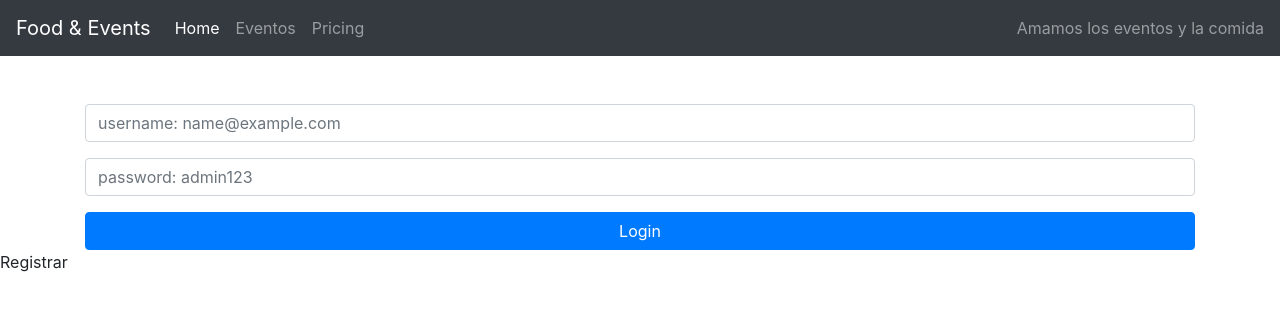
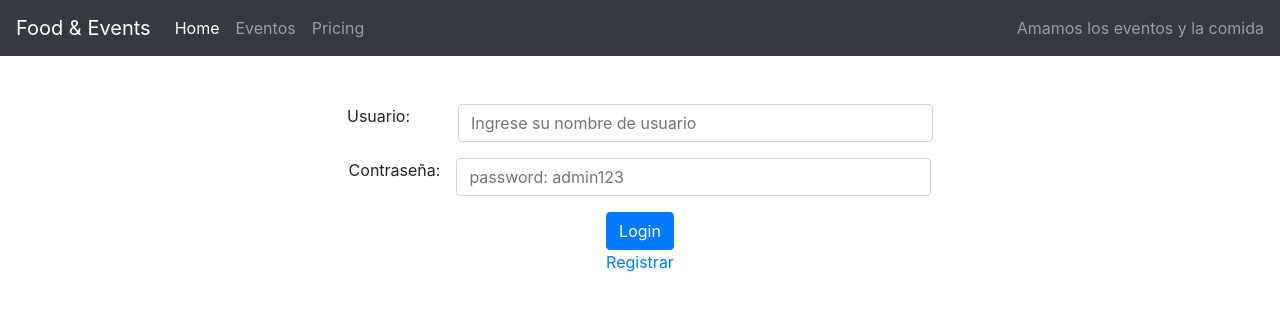
Before and after one commit to NicoRB28/ttps-spring-frontend, an Angular app: page /login in a window 1280 px wide. Shown: the top 310 px of the page. Built offline with nearby package versions, Linux system fonts and the light colour scheme.

Commit message:
modifico el layout de login

```diff
--- a/src/app/modules/user/login/login.component.html
+++ b/src/app/modules/user/login/login.component.html
@@ -1,12 +1,28 @@
 <div class="container mt-5">
   <form [formGroup]="loginForm" (ngSubmit)="onSubmit()">
-      <div class="form-group">
-          <input type="email" class="form-control" formControlName="username" required placeholder="username: name@example.com">
+      <div class="form-group row justify-content-center">
+          <label for="username" class=" mr-5">Usuario:</label>
+          <input
+            id="username"
+            type="email"
+            class="form-control col-md-5"
+            formControlName="username"
+            required placeholder="Ingrese su nombre de usuario">
       </div>
-      <div class="form-group">
-          <input type="password" class="form-control" formControlName="password" required placeholder="password: admin123">
+      <div class="form-group row justify-content-center">
+          <label for="password" class="mr-3">Contraseña:</label>
+          <input
+            id="password"
+            type="password"
+            class="form-control col-md-5 justify-content-center"
+            formControlName="password"
+            required placeholder="password: admin123">
       </div>
-      <button type="submit" class="btn btn-primary btn-block">Login</button>
+      <div class="row justify-content-center">
+        <button type="submit" class="btn btn-primary">Login</button>
+      </div>
   </form>
 </div>
-<a routerLink='/register'>Registrar</a>
+<div class=" col d-flex justify-content-center">
+  <a href="/register">Registrar</a>
+</div>
--- a/src/app/modules/user/user.module.ts
+++ b/src/app/modules/user/user.module.ts
@@ -3,6 +3,8 @@ import { ShareModule } from '../share/share.module';
 import { RegisterComponent } from './register/register.component';
 import { FormsModule, ReactiveFormsModule } from '@angular/forms';
 import { LoginComponent } from './login/login.component';
+import { RouterModule } from '@angular/router';
+
 
 @NgModule({
   //se declaran los componentes pertenecientes al modulo event
@@ -11,6 +13,7 @@ import { LoginComponent } from './login/login.component';
     ShareModule,
     FormsModule,
     ReactiveFormsModule,
+    RouterModule,
   ]
 })
 export class UserModule {}
```
